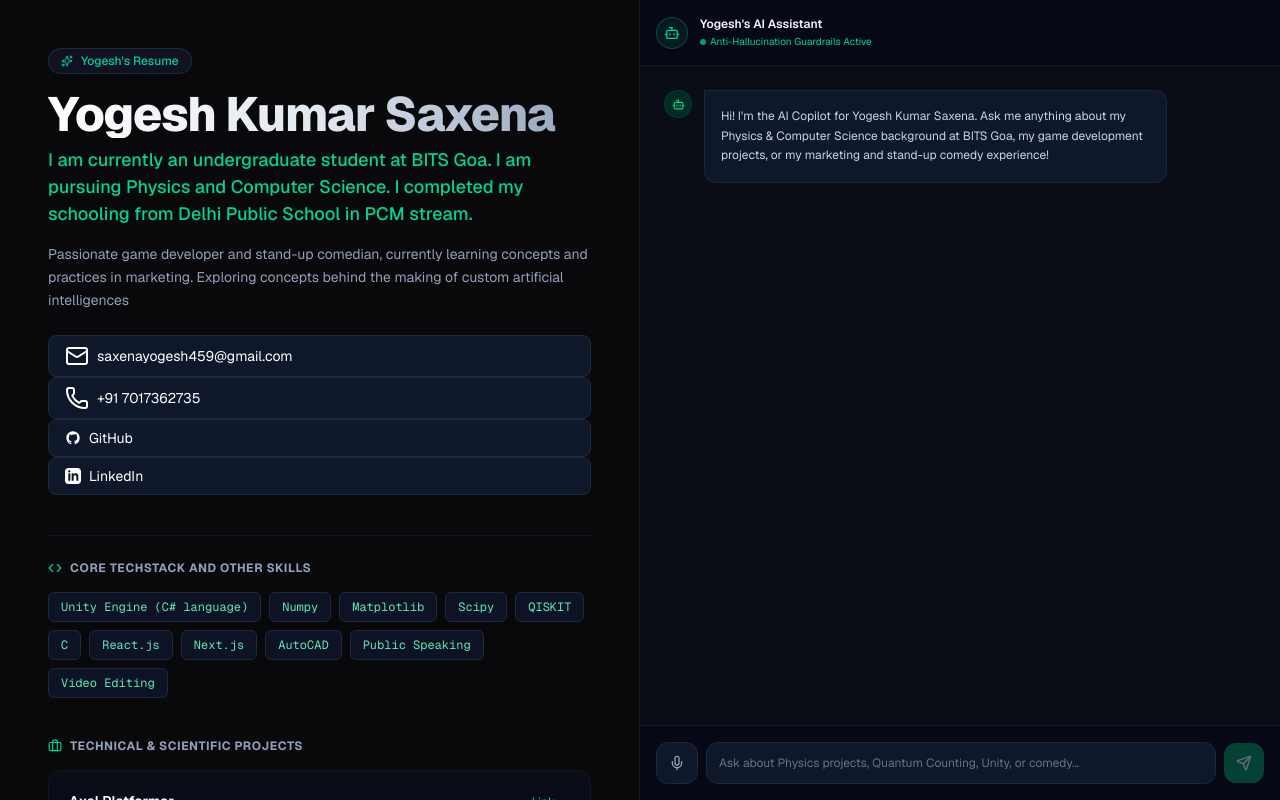
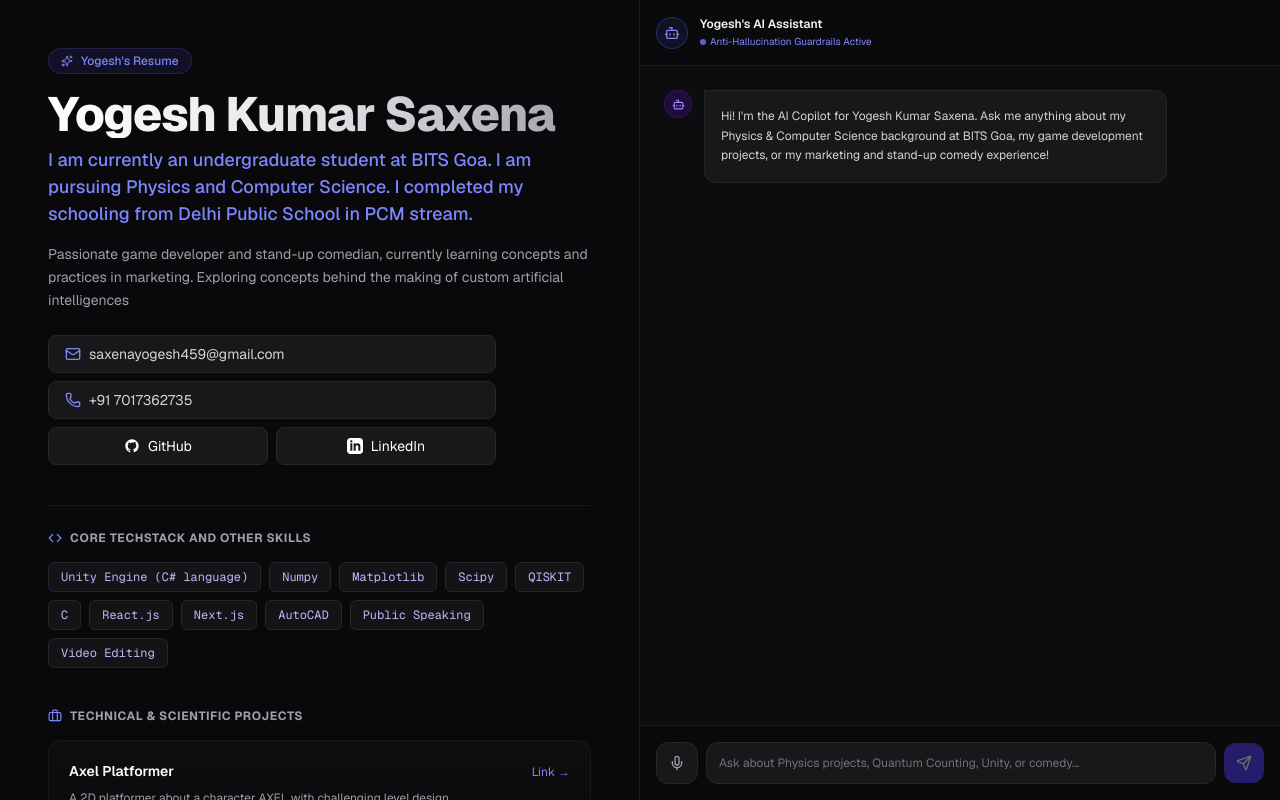
Before and after one commit to Yogi123-des/Resume-Copilot-, a Next.js app in the folder ai-portfolio/: page / in a window 1280 px wide. Built offline with nearby package versions, Linux system fonts and the light colour scheme.

Commit message:
Even more new UI

```diff
--- a/ai-portfolio/app/page.tsx
+++ b/ai-portfolio/app/page.tsx
@@ -33,12 +33,10 @@ export default function Home() {
   }, [messages]);
 
   // --- COMPILING UNIQUE JSON PATTERNS SAFELY ---
-  // 1. Transform your long comma-separated string entry into a clean list array
   const parsedSkills = profileData.skills[0]
     ? profileData.skills[0].split(',').map(skill => skill.trim())
     : [];
 
-  // 2. Normalize distinct project entries into a single list layout array
   const compiledProjects = [
     { ...profileData["project 1"][0], title: profileData["project 1"][0].title },
     { ...profileData["project 2"][0], title: profileData["project 2"][0].title },
@@ -52,7 +50,6 @@ export default function Home() {
     }
   ];
 
-  // 3. Normalize variable work entries ("company" vs "club" vs "Club")
   const compiledExperience = [
     {
       role: profileData["work experience 1"][0].role,
@@ -111,7 +108,6 @@ export default function Home() {
     }
   };
 
-  // --- SERVER ROUTE TRANSMITTER ---
   const handleSendMessage = async (e: React.FormEvent) => {
     e.preventDefault();
     if (!input.trim() || isLoading) return;
@@ -141,107 +137,104 @@ export default function Home() {
   };
 
   return (
-    <main className="min-h-screen bg-zinc-950 text-slate-100 flex flex-col md:flex-row antialiased font-sans selection:bg-amber-500/30">
+    // Changed main background from slate-950 to zinc-950 (neutral dark) and text glow selection to indigo
+    <main className="min-h-screen bg-zinc-950 text-zinc-100 flex flex-col md:flex-row antialiased font-sans selection:bg-indigo-500/30">
 
       {/* ================= LEFT PROFILE GRID ================= */}
+      {/* Updated border color to modern zinc-800 framework */}
       <section className="w-full md:w-1/2 p-6 md:p-12 overflow-y-auto border-b md:border-b-0 md:border-r border-zinc-800/60 custom-scrollbar md:h-screen flex flex-col justify-between">
         <div>
           {/* Main Context Card Header */}
           <div className="mb-10 animate-fade-in">
-            <div className="inline-flex items-center gap-2 px-3 py-1 bg-indigo-500/10 border border-emerald-500/20 rounded-full text-emerald-400 text-xs font-medium mb-4">
+            {/* Swapped badge background and text colors to Indigo */}
+            <div className="inline-flex items-center gap-2 px-3 py-1 bg-indigo-500/10 border border-indigo-500/20 rounded-full text-indigo-400 text-xs font-medium mb-4">
               <Sparkles size={12} /> Yogesh's Resume
             </div>
-            <h1 className="text-4xl md:text-5xl font-extrabold tracking-tight bg-gradient-to-r from-white via-slate-200 to-slate-400 bg-clip-text text-transparent">
+            <h1 className="text-4xl md:text-5xl font-extrabold tracking-tight bg-gradient-to-r from-white via-zinc-200 to-zinc-400 bg-clip-text text-transparent">
               {profileData.about.name}
             </h1>
-            <p className="text-lg text-emerald-400 mt-2 font-medium leading-normal">{profileData.about.role}</p>
-            <p className="text-slate-400 mt-4 leading-relaxed max-w-xl text-sm">{profileData.about.summary}</p>
+            {/* Sub-header colored to Indigo */}
+            <p className="text-lg text-indigo-400 mt-2 font-medium leading-normal">{profileData.about.role}</p>
+            <p className="text-zinc-400 mt-4 leading-relaxed max-w-xl text-sm">{profileData.about.summary}</p>
 
-            {/* Inline SVG Brand Contacts */}
-            <div className="flex flex-wrap gap-3 mt-6">
+            {/* Contact Grid Section */}
+            <div className="flex flex-col gap-2 mt-6 max-w-md">
+               <div className="flex items-center gap-2 px-4 py-2 bg-zinc-900 border border-zinc-800 rounded-lg text-zinc-300 text-sm cursor-default">
+                  <MailIcon size={16} className="text-indigo-400" />
+                  <span>{profileData.contact.email || "saxenayogesh459@gmail.com"}</span>
                </div>
-       {/* Static Email Badge */}
-       <div className="flex items-center gap-2 px-4 py-2 bg-slate-900 border border-slate-800 rounded-lg text-white text-sm cursor-default">
-           <MailIcon />
-           <span>saxenayogesh459@gmail.com</span>
+               <div className="flex items-center gap-2 px-4 py-2 bg-zinc-900 border border-zinc-800 rounded-lg text-zinc-300 text-sm cursor-default">
+                  <PhoneIcon size={16} className="text-indigo-400" />
+                  <span>{profileData.contact.phone || "+91 7017362735"}</span>
                </div>
-           {/* Static Phone Badge */}
-           <div className="flex items-center gap-2 px-4 py-2 bg-slate-900 border border-slate-800 rounded-lg text-white text-sm cursor-default">
-            <PhoneIcon />
-            <span>+91 7017362735</span>
-            </div>
-            {/* GitHub Link */}
+               <div className="flex gap-2 w-full">
                   <a
                     href={profileData.contact.github}
                     target="_blank"
                     rel="noreferrer"
-            className="flex items-center gap-2 px-4 py-2 bg-slate-900 border border-slate-800 rounded-lg text-white text-sm hover:bg-slate-800 transition-colors"
+                    className="flex-1 flex items-center justify-center gap-2 px-4 py-2 bg-zinc-900 border border-zinc-800 rounded-lg text-white text-sm hover:bg-zinc-800 transition-colors"
                   >
-              <svg className="w-4 h-4 fill-current" viewBox="0 0 24 24">
-                <path fillRule="evenodd" clipRule="evenodd" d="M12 2C6.477 2 2 6.484 2 12.017c0 4.425 2.865 8.18 6.839 9.504.5.092.682-.217.682-.483 0-.237-.008-.868-.013-1.703-2.782.605-3.369-1.343-3.369-1.343-.454-1.158-1.11-1.466-1.11-1.466-.908-.62.069-.061.069-.061 1.003.07 1.531 1.032 1.531 1.032.892 1.53 2.341 1.088 2.91.832.092-.647.35-1.088.636-1.338-2.22-.253-4.555-1.113-4.555-4.951 0-1.093.39-1.988 1.029-2.688-.103-.253-.446-1.272.098-2.65 0 0 .84-.27 2.75 1.026A9.564 9.564 0 0112 6.844c.85.004 1.705.115 2.504.337 1.909-1.296 2.747-1.027 2.747-1.027.546 1.379.202 2.398.1 2.651.64.7 1.028 1.595 1.028 2.688 0 3.848-2.339 4.695-4.566 4.943.359.309.678.92.678 1.855 0 1.338-.012 2.419-.012 2.747 0 .268.18.58.688.482A10.019 10.019 0 0022 12.017C22 6.484 17.522 2 12 2z" />
-              </svg>
+                    <svg className="w-4 h-4 fill-current" viewBox="0 0 24 24"><path fillRule="evenodd" clipRule="evenodd" d="M12 2C6.477 2 2 6.484 2 12.017c0 4.425 2.865 8.18 6.839 9.504.5.092.682-.217.682-.483 0-.237-.008-.868-.013-1.703-2.782.605-3.369-1.343-3.369-1.343-.454-1.158-1.11-1.466-1.11-1.466-.908-.62.069-.061.069-.061 1.003.07 1.531 1.032 1.531 1.032.892 1.53 2.341 1.088 2.91.832.092-.647.35-1.088.636-1.338-2.22-.253-4.555-1.113-4.555-4.951 0-1.093.39-1.988 1.029-2.688-.103-.253-.446-1.272.098-2.65 0 0 .84-.27 2.75 1.026A9.564 9.564 0 0112 6.844c.85.004 1.705.115 2.504.337 1.909-1.296 2.747-1.027 2.747-1.027.546 1.379.202 2.398.1 2.651.64.7 1.028 1.595 1.028 2.688 0 3.848-2.339 4.695-4.566 4.943.359.309.678.92.678 1.855 0 1.338-.012 2.419-.012 2.747 0 .268.18.58.688.482A10.019 10.019 0 0022 12.017C22 6.484 17.522 2 12 2z" /></svg>
                     <span>GitHub</span>
                   </a>
-       {/* LinkedIn Link */}
                   <a
                     href={profileData.contact.linkedin}
                     target="_blank"
                     rel="noreferrer"
-       className="flex items-center gap-2 px-4 py-2 bg-slate-900 border border-slate-800 rounded-lg text-white text-sm hover:bg-slate-800 transition-colors"
+                    className="flex-1 flex items-center justify-center gap-2 px-4 py-2 bg-zinc-900 border border-zinc-800 rounded-lg text-white text-sm hover:bg-zinc-800 transition-colors"
                   >
-          <svg className="w-4 h-4 fill-current" viewBox="0 0 24 24">
-            <path d="M19 0h-14c-2.761 0-5 2.239-5 5v14c0 2.761 2.239 5 5 5h14c2.762 0 5-2.239 5-5v-14c0-2.761-2.238-5-5-5zm-11 19h-3v-11h3v11zm-1.5-12.268c-.966 0-1.75-.79-1.75-1.764s.784-1.764 1.75-1.764 1.75.79 1.75 1.764-.783 1.764-1.75 1.764zm13.5 12.268h-3v-5.604c0-3.368-4-3.113-4 0v5.604h-3v-11h3v1.765c1.396-2.586 7-2.777 7 2.476v6.759z"/>
-            </svg>
+                    <svg className="w-4 h-4 fill-current" viewBox="0 0 24 24"><path d="M19 0h-14c-2.761 0-5 2.239-5 5v14c0 2.761 2.239 5 5 5h14c2.762 0 5-2.239 5-5v-14c0-2.761-2.238-5-5-5zm-11 19h-3v-11h3v11zm-1.5-12.268c-.966 0-1.75-.79-1.75-1.764s.784-1.764 1.75-1.764 1.75.79 1.75 1.764-.783 1.764-1.75 1.764zm13.5 12.268h-3v-5.604c0-3.368-4-3.113-4 0v5.604h-3v-11h3v1.765c1.396-2.586 7-2.777 7 2.476v6.759z"/></svg>
                     <span>LinkedIn</span>
                   </a>
                </div>
+            </div>
+          </div>
 
+          <hr className="border-zinc-900 my-6" />
 
-          <hr className="border-slate-900 my-6" />
-
-          {/* Dynamic Map Vector Skills */}
+          {/* Core TechStack Section */}
           <div className="mb-10">
-            <h2 className="text-xs font-bold flex items-center gap-2 text-slate-400 mb-4 uppercase tracking-wider">
-              <Code size={14} className="text-emerald-400" /> Core TechStack and Other Skills
+            <h2 className="text-xs font-bold flex items-center gap-2 text-zinc-400 mb-4 uppercase tracking-wider">
+              <Code size={14} className="text-indigo-400" /> Core TechStack and Other Skills
             </h2>
             <div className="flex flex-wrap gap-2">
               {parsedSkills.map((skill, index) => (
-                <span key={index} className="px-3 py-1.5 bg-slate-900/80 border border-slate-800 text-emerald-300 rounded-md text-xs font-mono">
+                // Skill badges shifted from emerald to a cool violet tint
+                <span key={index} className="px-3 py-1.5 bg-zinc-900/80 border border-zinc-800 text-violet-300 rounded-md text-xs font-mono">
                   {skill}
                 </span>
               ))}
             </div>
           </div>
 
-          {/* Dynamic Map Vector Projects */}
+          {/* Technical & Scientific Projects */}
           <div className="mb-10">
-            <h2 className="text-xs font-bold flex items-center gap-2 text-slate-400 mb-4 uppercase tracking-wider">
-              <Briefcase size={14} className="text-emerald-400" /> Technical & Scientific Projects
+            <h2 className="text-xs font-bold flex items-center gap-2 text-zinc-400 mb-4 uppercase tracking-wider">
+              <Briefcase size={14} className="text-indigo-400" /> Technical & Scientific Projects
             </h2>
             <div className="space-y-4">
               {compiledProjects.map((proj, idx) => {
                 const projectLink = (proj as any).liveLink || (proj as any)["GitHub Link"];
                 return (
-                  <div key={idx} className="p-5 bg-gradient-to-b from-slate-900/40 to-slate-950 border border-slate-900 rounded-xl hover:border-slate-800 transition-all">
+                  <div key={idx} className="p-5 bg-gradient-to-b from-zinc-900/40 to-zinc-950 border border-zinc-900 rounded-xl hover:border-zinc-800 transition-all">
                     <div className="flex justify-between items-baseline">
                       <h3 className="font-semibold text-white text-sm">{proj.title}</h3>
                       {projectLink && (
-                        <a href={projectLink} target="_blank" rel="noreferrer" className="text-xs text-emerald-400 hover:underline">
+                        <a href={projectLink} target="_blank" rel="noreferrer" className="text-xs text-indigo-400 hover:underline">
                           Link →
                         </a>
                       )}
                     </div>
-                    <p className="text-slate-400 text-xs mt-2 leading-relaxed">{proj.description}</p>
+                    <p className="text-zinc-400 text-xs mt-2 leading-relaxed">{proj.description}</p>
 
-                    {/* Safe String vs Array TechStack Renderer */}
                     <div className="flex flex-wrap gap-1.5 mt-3">
                       {Array.isArray(proj.techStack) ? (
                         proj.techStack.map((tech, i) => (
-                          <span key={i} className="text-[10px] font-mono px-2 py-0.5 bg-slate-800 text-slate-300 rounded">{tech}</span>
+                          <span key={i} className="text-[10px] font-mono px-2 py-0.5 bg-zinc-800 text-zinc-300 rounded">{tech}</span>
                         ))
                       ) : (
                         proj.techStack && proj.techStack.split(',').map((tech, i) => (
-                          <span key={i} className="text-[10px] font-mono px-2 py-0.5 bg-slate-800 text-slate-300 rounded">{tech.trim()}</span>
+                          <span key={i} className="text-[10px] font-mono px-2 py-0.5 bg-zinc-800 text-zinc-300 rounded">{tech.trim()}</span>
                         ))
                       )}
                     </div>
@@ -251,21 +244,21 @@ export default function Home() {
             </div>
           </div>
 
-          {/* Dynamic Map Professional Experiences */}
+          {/* Work & Leadership Experience */}
           <div className="mb-10">
-            <h2 className="text-xs font-bold flex items-center gap-2 text-slate-400 mb-4 uppercase tracking-wider">
-              <GraduationCap size={14} className="text-emerald-400" /> Work & Leadership Experience
+            <h2 className="text-xs font-bold flex items-center gap-2 text-zinc-400 mb-4 uppercase tracking-wider">
+              <GraduationCap size={14} className="text-indigo-400" /> Work & Leadership Experience
             </h2>
             <div className="space-y-4">
               {compiledExperience.map((exp, idx) => (
-                <div key={idx} className="border-l-2 border-slate-800 pl-4 py-0.5 ml-1">
+                <div key={idx} className="border-l-2 border-zinc-800 pl-4 py-0.5 ml-1">
                   <div className="flex justify-between items-baseline flex-wrap gap-1">
                     <h3 className="font-semibold text-white text-sm">
-                      {exp.role} <span className="text-slate-500 font-normal">at {exp.source}</span>
+                      {exp.role} <span className="text-zinc-500 font-normal">at {exp.source}</span>
                     </h3>
-                    <span className="text-xs font-mono text-slate-500">{exp.duration}</span>
+                    <span className="text-xs font-mono text-zinc-500">{exp.duration}</span>
                   </div>
-                  <ul className="list-disc list-inside text-slate-400 text-xs mt-2 space-y-1 pl-0.5">
+                  <ul className="list-disc list-inside text-zinc-400 text-xs mt-2 space-y-1 pl-0.5">
                     {exp.highlights.map((bullet, i) => <li key={i}>{bullet}</li>)}
                   </ul>
                 </div>
@@ -273,56 +266,57 @@ export default function Home() {
             </div>
           </div>
 
-          {/* Volunteering Vector Block */}
+          {/* Volunteering Section */}
           <div className="mb-6">
-            <h2 className="text-xs font-bold flex items-center gap-2 text-slate-400 mb-4 uppercase tracking-wider">
-              <HeartHandshake size={14} className="text-emerald-400" /> Peer & Social Volunteering
+            <h2 className="text-xs font-bold flex items-center gap-2 text-zinc-400 mb-4 uppercase tracking-wider">
+              <HeartHandshake size={14} className="text-indigo-400" /> Peer & Social Volunteering
             </h2>
             {profileData["volunteering experience"].map((vol, idx) => (
-              <div key={idx} className="border-l-2 border-slate-800 pl-4 py-0.5 ml-1">
+              <div key={idx} className="border-l-2 border-zinc-800 pl-4 py-0.5 ml-1">
                 <div className="flex justify-between items-baseline flex-wrap gap-1">
                   <h3 className="font-semibold text-white text-sm">
-                    {vol.role} <span className="text-slate-500 font-normal">for {(vol as any).Organisation}</span>
+                    {vol.role} <span className="text-zinc-500 font-normal">for {(vol as any).Organisation}</span>
                   </h3>
-                  <span className="text-xs font-mono text-slate-500">{vol.duration}</span>
+                  <span className="text-xs font-mono text-zinc-500">{vol.duration}</span>
                 </div>
-                <ul className="list-disc list-inside text-slate-400 text-xs mt-2 pl-0.5">
+                <ul className="list-disc list-inside text-zinc-400 text-xs mt-2 pl-0.5">
                   {vol.highlights.map((bullet, i) => <li key={i}>{bullet}</li>)}
                 </ul>
               </div>
             ))}
           </div>
 
-          {/* Global Academic Profile Track */}
-          <div className="mb-6 pt-4 border-t border-slate-900">
-            <h2 className="text-xs font-bold flex items-center gap-2 text-slate-400 mb-3 uppercase tracking-wider">
+          {/* Academic Profile Track */}
+          <div className="mb-6 pt-4 border-t border-zinc-900">
+            <h2 className="text-xs font-bold flex items-center gap-2 text-zinc-400 mb-3 uppercase tracking-wider">
               Education Status
             </h2>
             {profileData.education.map((edu, idx) => (
               <div key={idx} className="text-xs">
-                <p className="font-semibold text-slate-200">{edu.degree}</p>
-                <p className="text-slate-500 mt-0.5">{edu.institution} | {edu.year}</p>
+                <p className="font-semibold text-zinc-200">{edu.degree}</p>
+                <p className="text-zinc-500 mt-0.5">{edu.institution} | {edu.year}</p>
               </div>
             ))}
           </div>
         </div>
 
-        <p className="text-[10px] text-slate-600 font-mono mt-8">© {new Date().getFullYear()} Yogesh Kumar Saxena — BITS Goa Compiler Mode</p>
+        <p className="text-[10px] text-zinc-600 font-mono mt-8">© {new Date().getFullYear()} Yogesh Kumar Saxena — BITS Goa Compiler Mode</p>
       </section>
 
       {/* ================= RIGHT INTERACTIVE AGENT ================= */}
-      <section className="w-full md:w-1/2 flex flex-col bg-slate-900/30 md:h-screen">
+      <section className="w-full md:w-1/2 flex flex-col bg-zinc-900/30 md:h-screen">
 
         {/* Banner Status Frame */}
-        <div className="p-4 border-b border-slate-800/60 bg-slate-950/40 flex items-center justify-between backdrop-blur-sm">
+        <div className="p-4 border-b border-zinc-800/60 bg-zinc-950/40 flex items-center justify-between backdrop-blur-sm">
           <div className="flex items-center gap-3">
-            <div className="w-8 h-8 rounded-full bg-emerald-500/10 border border-emerald-500/30 flex items-center justify-center text-emerald-400 shadow-inner">
+            {/* Updated bot frame color tokens */}
+            <div className="w-8 h-8 rounded-full bg-indigo-500/10 border border-indigo-500/30 flex items-center justify-center text-indigo-400 shadow-inner">
               <Bot size={16} />
             </div>
             <div>
-              <h2 className="text-xs font-semibold text-slate-100">Yogesh's AI Assistant</h2>
-              <p className="text-[10px] text-emerald-400 flex items-center gap-1 mt-0.5">
-                <span className="w-1.5 h-1.5 rounded-full bg-emerald-400 animate-pulse"></span> Anti-Hallucination Guardrails Active
+              <h2 className="text-xs font-semibold text-zinc-100">Yogesh's AI Assistant</h2>
+              <p className="text-[10px] text-indigo-400 flex items-center gap-1 mt-0.5">
+                <span className="w-1.5 h-1.5 rounded-full bg-indigo-400 animate-pulse"></span> Anti-Hallucination Guardrails Active
               </p>
             </div>
           </div>
@@ -334,15 +328,16 @@ export default function Home() {
             <div key={index} className={`flex gap-3 max-w-[85%] ${msg.role === 'user' ? 'ml-auto flex-row-reverse' : ''}`}>
               <div className={`w-7 h-7 rounded-full flex items-center justify-center shrink-0 text-xs ${
                 msg.role === 'user'
-                  ? 'bg-slate-800 text-slate-200 border border-slate-700'
-                  : 'bg-emerald-950 text-emerald-400 border border-emerald-900/50'
+                  ? 'bg-zinc-800 text-zinc-200 border border-zinc-700'
+                  : 'bg-violet-950/50 text-violet-400 border border-violet-900/40'
               }`}>
                 {msg.role === 'user' ? <User size={13} /> : <Bot size={13} />}
               </div>
               <div className={`p-4 rounded-xl text-xs leading-relaxed ${
                 msg.role === 'user'
-                  ? 'bg-emerald-600 text-white rounded-tr-none shadow-md font-medium'
-                  : 'bg-slate-900 border border-slate-800/80 text-slate-300 rounded-tl-none'
+                  // User bubble changed from green to a sleek, rich Indigo block
+                  ? 'bg-indigo-600 text-white rounded-tr-none shadow-md font-medium'
+                  : 'bg-zinc-900 border border-zinc-800/80 text-zinc-300 rounded-tl-none'
               }`}>
                 <p className="whitespace-pre-wrap">{msg.content}</p>
               </div>
@@ -352,13 +347,13 @@ export default function Home() {
           {/* Computing Feedback State */}
           {isLoading && (
             <div className="flex gap-3 max-w-[85%]">
-              <div className="w-7 h-7 rounded-full bg-emerald-950 border border-emerald-900/50 flex items-center justify-center text-emerald-400">
+              <div className="w-7 h-7 rounded-full bg-violet-950/50 border border-violet-900/40 flex items-center justify-center text-violet-400">
                 <Bot size={13} />
               </div>
-              <div className="p-3.5 bg-slate-900 border border-slate-800/80 rounded-xl rounded-tl-none flex items-center gap-1">
-                <span className="w-1.5 h-1.5 rounded-full bg-slate-500 animate-bounce [animation-delay:-0.3s]"></span>
-                <span className="w-1.5 h-1.5 rounded-full bg-slate-500 animate-bounce [animation-delay:-0.15s]"></span>
-                <span className="w-1.5 h-1.5 rounded-full bg-slate-500 animate-bounce"></span>
+              <div className="p-3.5 bg-zinc-900 border border-zinc-800/80 rounded-xl rounded-tl-none flex items-center gap-1">
+                <span className="w-1.5 h-1.5 rounded-full bg-zinc-500 animate-bounce [animation-delay:-0.3s]"></span>
+                <span className="w-1.5 h-1.5 rounded-full bg-zinc-500 animate-bounce [animation-delay:-0.15s]"></span>
+                <span className="w-1.5 h-1.5 rounded-full bg-zinc-500 animate-bounce"></span>
               </div>
             </div>
           )}
@@ -366,7 +361,7 @@ export default function Home() {
         </div>
 
         {/* Input Interface Layout */}
-        <div className="p-4 border-t border-slate-800/60 bg-slate-950/40 backdrop-blur-sm">
+        <div className="p-4 border-t border-zinc-800/60 bg-zinc-950/40 backdrop-blur-sm">
           <form onSubmit={handleSendMessage} className="flex gap-2 max-w-4xl mx-auto relative items-center">
 
             <button
@@ -375,7 +370,7 @@ export default function Home() {
               className={`p-3 rounded-xl border transition-all shrink-0 ${
                 isListening
                   ? 'bg-red-500/20 text-red-400 border-red-500 animate-pulse'
-                  : 'bg-slate-900 text-slate-400 border-slate-800 hover:text-slate-300 hover:border-slate-700'
+                  : 'bg-zinc-900 text-zinc-400 border-zinc-800 hover:text-zinc-300 hover:border-zinc-700'
               }`}
               title={isListening ? "Mute Microphone" : "Dictate Prompt Input"}
             >
@@ -388,13 +383,14 @@ export default function Home() {
               onChange={(e) => setInput(e.target.value)}
               placeholder={isListening ? "Listening closely..." : "Ask about Physics projects, Quantum Counting, Unity, or comedy..."}
               disabled={isListening}
-              className="flex-1 p-3 bg-slate-900 border border-slate-800 text-slate-100 placeholder-slate-500 rounded-xl text-xs focus:outline-none focus:border-emerald-500/50 focus:ring-1 focus:ring-emerald-500/30 disabled:opacity-50 transition-all"
+
+              className="flex-1 p-3 bg-zinc-900 border border-zinc-800 text-zinc-100 placeholder-zinc-500 rounded-xl text-xs focus:outline-none focus:border-indigo-500/50 focus:ring-1 focus:ring-indigo-500/30 disabled:opacity-50 transition-all"
             />
 
             <button
               type="submit"
               disabled={!input.trim() || isLoading}
-              className="p-3 bg-emerald-600 hover:bg-emerald-500 disabled:opacity-40 disabled:hover:bg-emerald-600 text-white rounded-xl transition-all shadow-lg flex items-center justify-center shrink-0"
+              className="p-3 bg-indigo-600 hover:bg-indigo-500 disabled:opacity-40 disabled:hover:bg-indigo-600 text-white rounded-xl transition-all shadow-lg flex items-center justify-center shrink-0"
             >
               <Send size={16} />
             </button>
```
Lines whose indentation alone changed are shown as unchanged.
